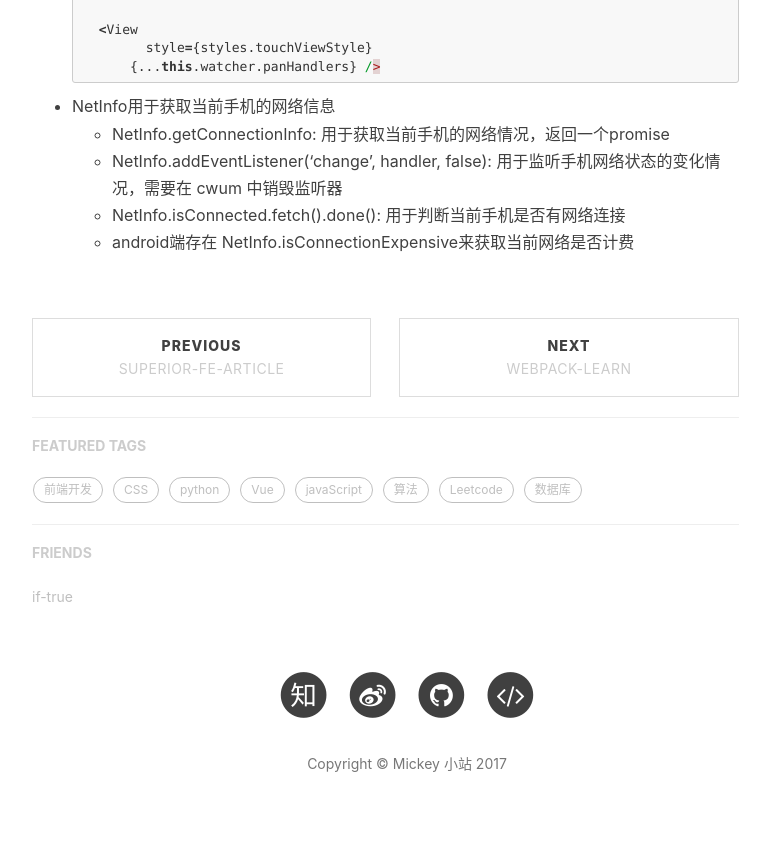
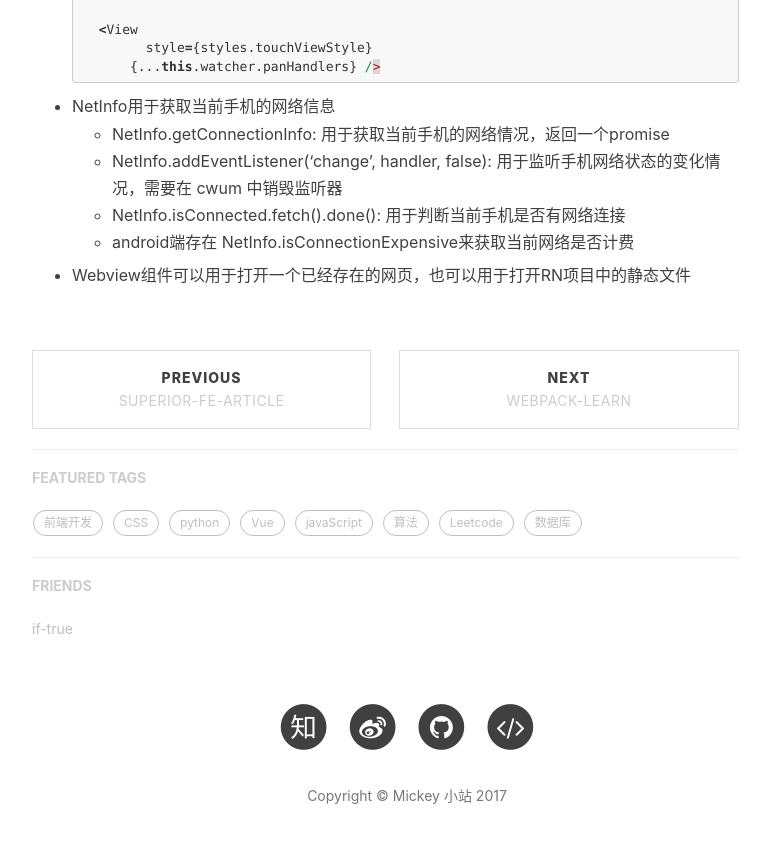
Before and after one commit to mickey0524/mickey0524.github.io, a Jekyll site: the page built from _posts/2017-12-08-RN-learning.md, in a window 1280 px wide and 900 px high, scrolled down 4773 px. Shown: the top 843 px of the window, without its empty margins (233-1003 px from the left). Built offline with Jekyll 4.4.1, drawn with Linux system fonts in a browser that asks for light colours; nearby versions of some CDN libraries; comment, search, counter and statistics services are not loaded.

Commit message:
feat(RN): 增加RN知识点

```diff
--- a/_posts/2017-12-08-RN-learning.md
+++ b/_posts/2017-12-08-RN-learning.md
@@ -186,3 +186,5 @@ tags:
 	* NetInfo.addEventListener('change', handler, false): 用于监听手机网络状态的变化情况，需要在 cwum 中销毁监听器
 	* NetInfo.isConnected.fetch().done(): 用于判断当前手机是否有网络连接
 	* android端存在 NetInfo.isConnectionExpensive来获取当前网络是否计费
+
+* Webview组件可以用于打开一个已经存在的网页，也可以用于打开RN项目中的静态文件
```
